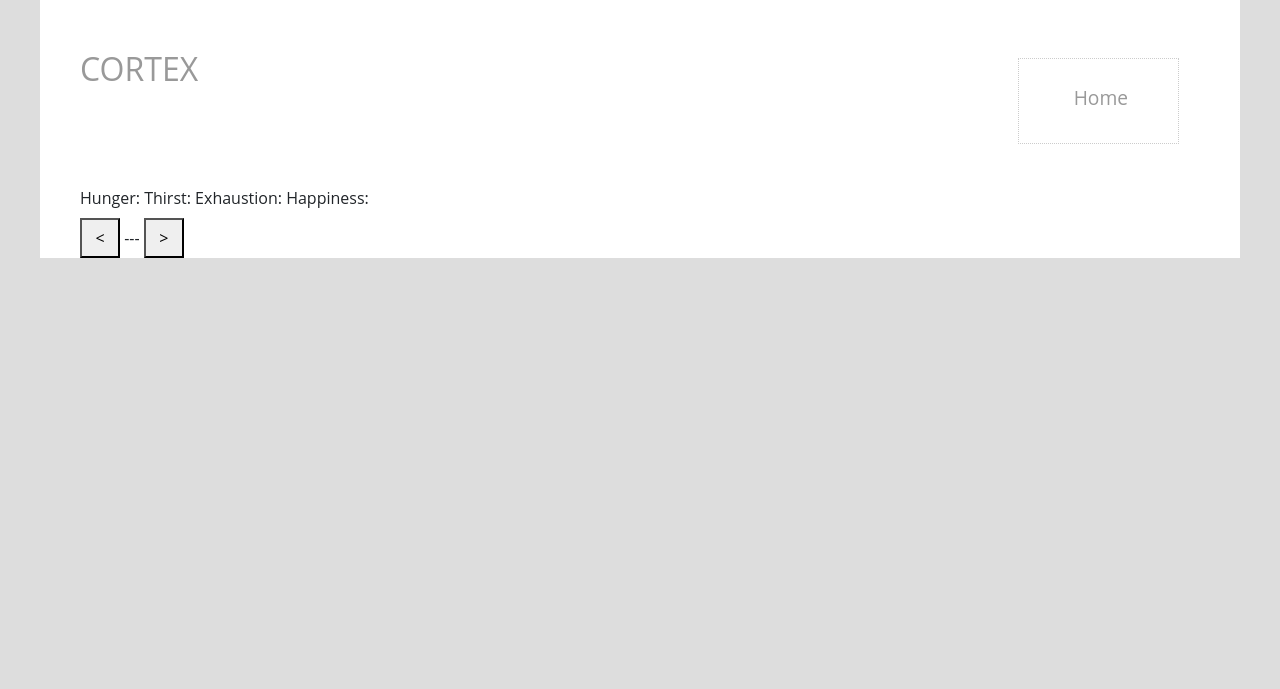
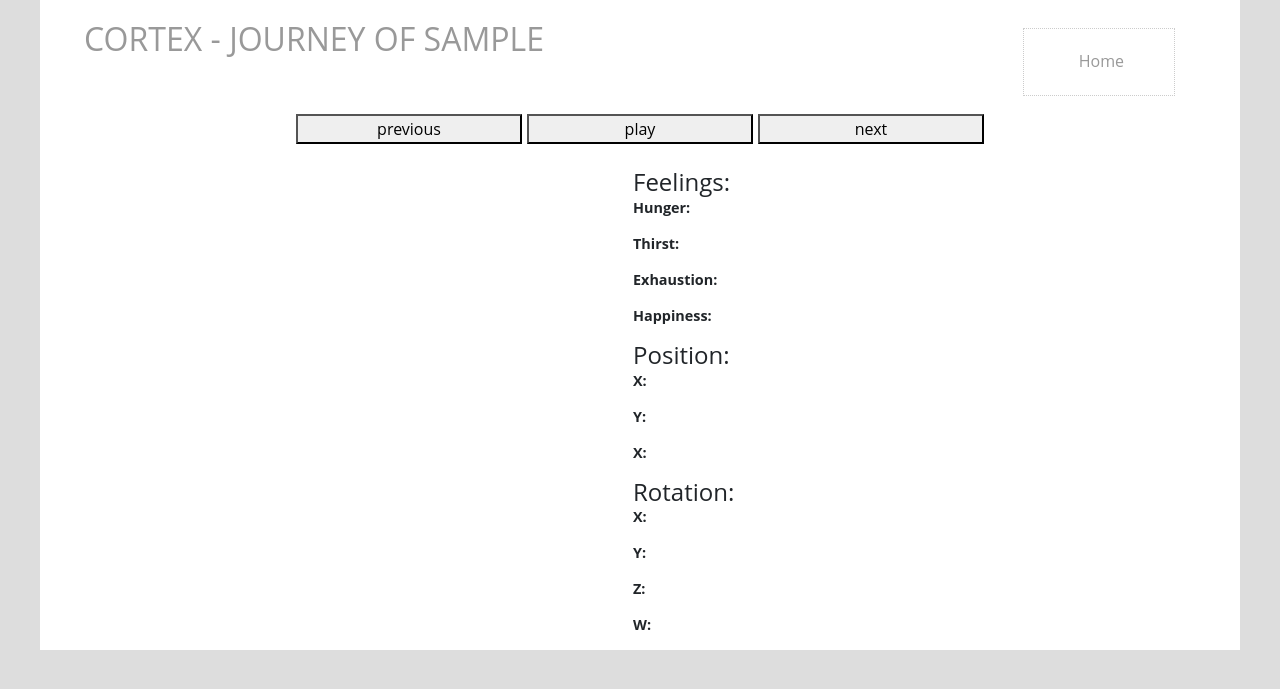
Before and after one commit to tomtsabar9/cortex, a Python web app: template cortex/gui/templates/show.html in a window 1280 px wide. Shown: the top 689 px of the page. Run offline with Jinja, Linux system fonts and the light colour scheme; the template is opened without the code that fills it: most values are stand-ins (such as "Sample title", 1, 10 or a date in 2020); some libraries are stand-ins or nearby versions.

Commit message:
GUI looking good

```diff
--- a/cortex/gui/static/cortex.css
+++ b/cortex/gui/static/cortex.css
@@ -296,8 +296,3 @@
     opacity: 1;
   }
 }
-.result-image {
-    max-width:50%;
-    max-height:50%;
-    vertical-align: middle;
-}
--- a/cortex/gui/static/templatemo-new-vision.css
+++ b/cortex/gui/static/templatemo-new-vision.css
@@ -66,7 +66,7 @@
     }
 }
 
-.tm-site-header { padding-top: 50px; }
+.tm-site-header { padding-top: 20px; }
 
 @media (max-width: 992px) {
     .tm-site-header {
@@ -128,13 +128,13 @@
 }
 
 .tm-nav-link {
-    font-size: 1.2rem;
+    font-size: 1.0rem;
     text-decoration: none;
     color: #999;
     display: inline-block;
-    padding: 25px 30px;
+    padding: 20px 35px;
     margin-left: 25px;
-    border-bottom: 5px solid transparent;
+    border-bottom: 2px solid transparent;
 }
 
 @media (min-width: 1080px) {
@@ -157,7 +157,7 @@
         margin-bottom: 10px;
         width: 100%;
         display: block;
-        padding: 10px 20px;
+        padding: 0px 0px;
     }
 
     .nav-item .tm-nav-link {
@@ -815,3 +815,38 @@
         padding-right: 20px;
     }
 }
+
+.result-image {
+    width:100%;
+    vertical-align: middle;
+}
+
+.data-buttons {
+    width:20%;
+    vertical-align: middle;
+}
+
+.row {
+  display: flex;
+  flex-wrap: wrap;
+  padding: 0 4px;
+}
+
+/* Create two equal columns that sits next to each other */
+.column {
+  flex: 100%;
+  padding: 0 4px;
+  max-width: 50%;
+  text-align: center;
+}
+
+.column img {
+  margin-top: 8px;
+  vertical-align: middle;
+}
+  label {
+    display: block;
+    font-size: 0.9em;
+    font-weight: 700;
+    margin: 0 0 1em 0;
+  }
--- a/cortex/gui/templates/base.html
+++ b/cortex/gui/templates/base.html
@@ -1,5 +1,4 @@
 <!doctype html>
-<title>{% block title %}{% endblock %} </title>
 <head>
   <meta name="viewport" content="width=device-width, initial-scale=1.0">
 <link rel="stylesheet" href="{{ url_for('static', filename='normalize.css') }}">
@@ -8,6 +7,7 @@
 <link rel="stylesheet" href="{{ url_for('static', filename='slick-theme.css') }}">
 <link rel="stylesheet" href="{{ url_for('static', filename='bootstrap.min.css') }}">
 <link rel="stylesheet" href="{{ url_for('static', filename='templatemo-new-vision.css') }}">
+{% block header %}{% endblock %}
 
 </head>
 <section class="content">
@@ -17,7 +17,7 @@
               <div class="row">
                   <div class="col-12 tm-site-header-col">
                     <div class="tm-site-header-right">
-                          <h1 class="tm-site-name">Cortex</h1>
+                          <h1 class="tm-site-name">Cortex {% block name %}{% endblock %}</h1>
                       </div>
                       <div class="tm-site-header-left tm-menu-container-outer">
 
--- a/cortex/gui/templates/show.html
+++ b/cortex/gui/templates/show.html
@@ -1,7 +1,6 @@
 {% extends 'base.html' %}
-
+{% block name %}- Journey of {{user_name}}{% endblock %}
 {% block header %}
-  <h1>{% block title %}Journey of {{user_name}}{% endblock %}</h1>
 
   <script>
     function getAllSnaps()
@@ -23,8 +22,6 @@
     function drawPlot(x, y, z)
     {
 
-
-
         console.log([x.toString()])
         var trace_current = {
           x:[x.toString()], y: [z.toString()],
@@ -42,13 +39,16 @@
           type: 'scatter'
         };
 
+        var layout = {
+        title:'Position:'
+      };
 
         traces = [trace_current, trace_previous]
 
 
         var data = traces;
 
-        Plotly.newPlot('myDiv', data);
+        Plotly.newPlot('myDiv', data, layout);
 
         previous_x.push(x.toString())
         previous_z.push(z.toString())
@@ -81,6 +81,19 @@
                 px = response_json.px
                 py = response_json.py
                 pz = response_json.pz
+                rx = response_json.rx
+                ry = response_json.ry
+                rz = response_json.rz
+                rw = response_json.rw
+
+                document.getElementById("px").innerHTML = px
+                document.getElementById("py").innerHTML = py
+                document.getElementById("pz").innerHTML = pz
+                document.getElementById("rx").innerHTML = rx
+                document.getElementById("ry").innerHTML = ry
+                document.getElementById("rz").innerHTML = rz
+                document.getElementById("rw").innerHTML = rw
+
                 drawPlot(px, py, pz)
             }
         };
@@ -117,36 +130,82 @@
 
 {% block content %}
 
-      <header>
-        <section class="wrapper style1">
-        <div class="inner">
-
+          <div class="row">
+            <div class="column" style="max-width: 100%">
+              <button type="button" onclick="back()" class="data-buttons "> previous </button>
+              <button type="button" class="data-buttons " > play </button>
+              <button type="button" onclick="next()" class="data-buttons " > next </button>
+            </div>
+          </div>
+          <div class="row">
+            <div class="column">
               <img id="color_image" class="result-image" />
+            </div>
+            <div class="column">
              <img id="depth_image" class="result-image" />
+            </div>
+          </div>
+          <div class="row">
+            <div class="column">
               <div id='myDiv'><!-- Plotly chart will be drawn inside this DIV --></div>
-
+            </div>
+            <div class="column">
+              <div class="row">
+                  <h4> Feelings: </h4>
+              </div>
+                  <div class="row">
                     <label>Hunger:</label>
                     <textbox id="hunger"></textbox>
-
+                  </div>
+                  <div class="row">
                     <label>Thirst:</label>
                     <textbox id="thirst"></textbox>
+                  </div>
+                  <div class="row">
+                    <label>Exhaustion:</label>
+                    <textbox id="exhaustion"></textbox>
+                  </div>
+                  <div class="row">
+                    <label>Happiness:</label>
+                    <textbox id="happiness"></textbox>
+                  </div>
+
+              <div class="row">
+                  <h4> Position: </h4>
+              </div>
+                  <div class="row">
+                    <label>X:</label>
+                    <textbox id="px"></textbox>
+                  </div>
+                  <div class="row">
+                    <label>Y:</label>
+                    <textbox id="py"></textbox>
+                  </div>
+                  <div class="row">
+                    <label>X:</label>
+                    <textbox id="pz"></textbox>
+                  </div>
 
 
-          <label>Exhaustion:</label>
-          <textbox id="exhaustion"></textbox>
-
-          <label>Happiness:</label>
-          <textbox id="happiness"></textbox>
-
+              <div class="row">
+                  <h4> Rotation: </h4>
               </div>
-    </section>
-
-      </header>
-
-      <button type="button" style="height:40px;width:40px" onclick="back()" > &lt; </button>
-        ---
-      <button type="button" style="height:40px;width:40px" onclick="next()" > &gt; </button>
-
-
-
+                  <div class="row">
+                    <label>X:</label>
+                    <textbox id="rx"></textbox>
+                  </div>
+                  <div class="row">
+                    <label>Y:</label>
+                    <textbox id="ry"></textbox>
+                  </div>
+                  <div class="row">
+                    <label>Z:</label>
+                    <textbox id="rz"></textbox>
+                  </div>
+                  <div class="row">
+                    <label>W:</label>
+                    <textbox id="rw"></textbox>
+                  </div>
+            </div>
+            </div>
 {% endblock %}
```
Lines whose indentation alone changed are shown as unchanged.
